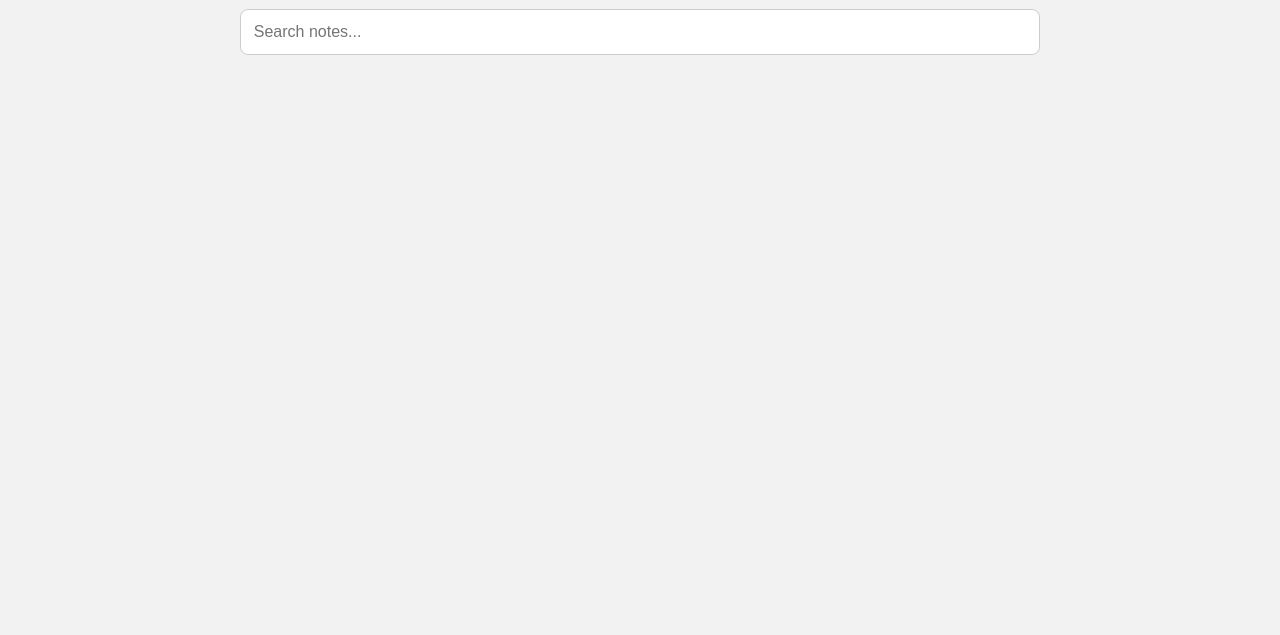
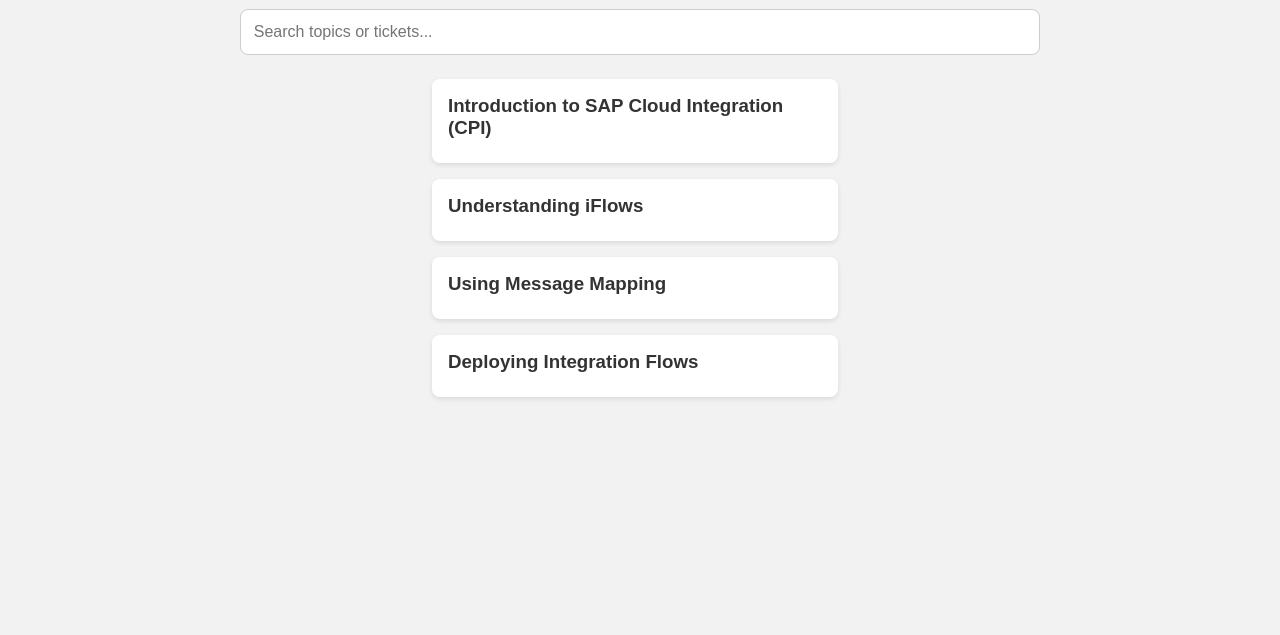
Before and after one commit to LastestBraincell/LastestBraincell.github.io, a plain HTML site: page browse.html in a window 1280 px wide. Shown: the part 165-800 px from the top of the page. Drawn offline with Linux system fonts and the light colour scheme.

Commit message:
sqhgbjhfd

```diff
--- a/browse.html
+++ b/browse.html
@@ -10,7 +10,7 @@
 
   <!-- Navbar -->
   <nav class="navbar">
-    <div class="nav-left"> <a href="index.html" class="nav-link">🧠 The Last Braincell </a></div>
+    <div class="nav-left"><a href="index.html" class="nav-link">The Last Braincell 🧠</a></div>
     <div class="nav-right">
       <span id="girlMode" class="heart pink">💖</span>
       <span id="boyMode" class="heart blue">💙</span>
@@ -20,13 +20,11 @@
   <!-- Browse content -->
   <main class="browse-page">
     <h1>Browse Topics / Notes</h1>
-
-    <input type="text" id="searchInput" placeholder="Search notes..." class="search-box">
-
+    <input type="text" id="searchInput" placeholder="Search topics or tickets..." class="search-box">
     <div id="notesList"></div>
   </main>
 
-  <script src="java.js"></script>
+  <script src="script.js"></script>
   <script src="browse.js"></script>
 </body>
 </html>
--- a/browse.js
+++ b/browse.js
@@ -12,42 +12,69 @@
   document.body.classList.add('boy-mode');
 });
 
-// Load notes from JSON
+// Load hierarchical notes
 let notes = [];
 
 async function loadNotes() {
   try {
-    const res = await fetch('notes.json'); // fetch from JSON file
+    const res = await fetch('data.json');
     notes = await res.json();
-    displayNotes(notes);
+    displayTopics(notes);
   } catch (err) {
     console.error('Failed to load notes:', err);
     document.getElementById('notesList').innerHTML = '<p>Failed to load notes.</p>';
   }
 }
 
-// Display notes
-function displayNotes(list) {
+// Display topics and nested tickets
+function displayTopics(list) {
   const notesList = document.getElementById('notesList');
   notesList.innerHTML = '';
-  if(list.length === 0){
-    notesList.innerHTML = '<p>No notes found.</p>';
+
+  if (list.length === 0) {
+    notesList.innerHTML = '<p>No topics found.</p>';
     return;
   }
 
-  list.forEach(note => {
-    const div = document.createElement('div');
-    div.className = 'note';
-    div.innerHTML = `<h3>${note.title}</h3><p>${note.content}</p>`;
-    notesList.appendChild(div);
+  list.forEach(topic => {
+    const topicDiv = document.createElement('div');
+    topicDiv.className = 'topic';
+
+    const title = document.createElement('h3');
+    title.textContent = topic.title;
+    topicDiv.appendChild(title);
+
+    const ticketsDiv = document.createElement('div');
+    ticketsDiv.className = 'tickets';
+
+    topic.tickets.forEach(ticket => {
+      const ticketDiv = document.createElement('div');
+      ticketDiv.className = 'ticket';
+      ticketDiv.textContent = ticket.content;
+      ticketsDiv.appendChild(ticketDiv);
+    });
+
+    topicDiv.appendChild(ticketsDiv);
+
+    // Expand/collapse on topic click
+    title.addEventListener('click', () => {
+      ticketsDiv.style.display = ticketsDiv.style.display === 'none' ? 'block' : 'none';
+    });
+
+    notesList.appendChild(topicDiv);
   });
 }
 
-// Search functionality
+// Search topics & tickets
 document.getElementById('searchInput').addEventListener('input', (e) => {
   const term = e.target.value.toLowerCase();
-  const filtered = notes.filter(n => n.title.toLowerCase().includes(term) || n.content.toLowerCase().includes(term));
-  displayNotes(filtered);
+
+  const filtered = notes.filter(topic =>
+    topic.title.toLowerCase().includes(term) ||
+    topic.tickets.some(ticket => ticket.content.toLowerCase().includes(term))
+  );
+
+  displayTopics(filtered);
 });
 
 // Initial load
--- a/css.css
+++ b/css.css
@@ -13,6 +13,18 @@
   font-size: 1rem;
   transition: transform 0.2s;
 }
+
+.nav-left .nav-link {
+  color: white;
+  text-decoration: none;
+  font-size: 1.5rem;
+  font-weight: bold;
+}
+
+.nav-left .nav-link:hover {
+  text-decoration: underline;
+}
+
 
 button:hover {
   transform: scale(1.05);
@@ -170,3 +182,34 @@
   margin: 0;
   white-space: pre-wrap; /* preserve line breaks */
 }
+
+/* Topic / ticket styling */
+.topic {
+  width: 90%;
+  max-width: 800px;
+  background: white;
+  margin-bottom: 1rem;
+  border-radius: 8px;
+  box-shadow: 0 2px 5px rgba(0,0,0,0.1);
+  padding: 1rem;
+}
+
+.topic h3 {
+  margin: 0 0 0.5rem 0;
+  cursor: pointer;
+}
+
+.tickets {
+  margin-top: 0.5rem;
+  padding-left: 1rem;
+  display: none; /* hidden by default */
+}
+
+.ticket {
+  padding: 0.5rem 0;
+  border-bottom: 1px solid #eee;
+}
+
+.ticket:last-child {
+  border-bottom: none;
+}
--- a/data.json
+++ b/data.json
@@ -1,12 +1,58 @@
 [
   {
     "id": "1",
-    "title": "Introduction to SAP Cloud Integration",
-    "content": "SAP Cloud Integration (CPI) allows seamless integration between cloud and on-premise systems..."
+    "title": "Introduction to SAP Cloud Integration (CPI)",
+    "tickets": [
+      {
+        "id": "1-1",
+        "content": "SAP Cloud Integration (CPI) is a cloud-based integration service that connects applications and systems in real time."
+      },
+      {
+        "id": "1-2",
+        "content": "It allows seamless integration between SAP and non-SAP systems, both on-premise and in the cloud."
+      }
+    ]
   },
   {
     "id": "2",
-    "title": "Using iFlows",
-    "content": "iFlows define the integration logic and mapping between sender and receiver systems..."
+    "title": "Understanding iFlows",
+    "tickets": [
+      {
+        "id": "2-1",
+        "content": "Integration Flows (iFlows) define the logic and mapping between sender and receiver systems."
+      },
+      {
+        "id": "2-2",
+        "content": "They handle message transformations, routing, and error handling for integration scenarios."
+      }
+    ]
+  },
+  {
+    "id": "3",
+    "title": "Using Message Mapping",
+    "tickets": [
+      {
+        "id": "3-1",
+        "content": "Message Mapping in SAP CPI allows you to transform data from a source format to a target format."
+      },
+      {
+        "id": "3-2",
+        "content": "Graphical mapping tools or scripting can be used for complex transformations."
+      }
+    ]
+  },
+  {
+    "id": "4",
+    "title": "Deploying Integration Flows",
+    "tickets": [
+      {
+        "id": "4-1",
+        "content": "After designing your iFlow, you can deploy it to your CPI tenant."
+      },
+      {
+        "id": "4-2",
+        "content": "Deployment ensures that your integration logic is active and can process real messages."
+      }
+    ]
   }
 ]
```
